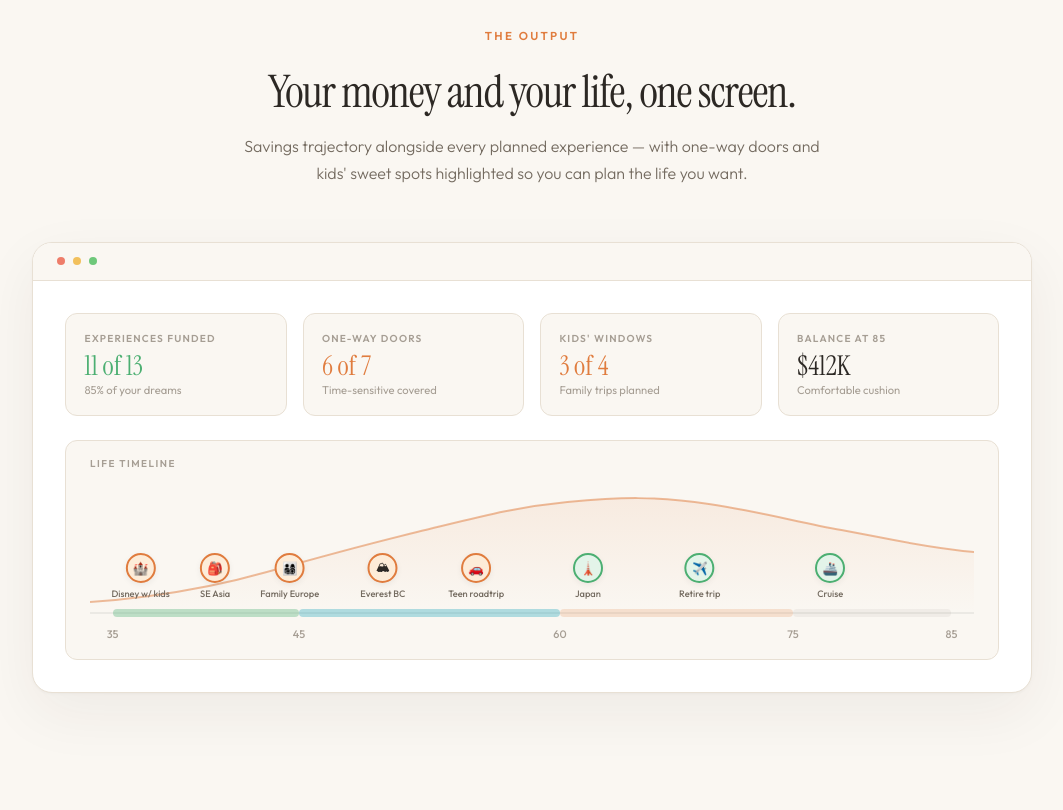
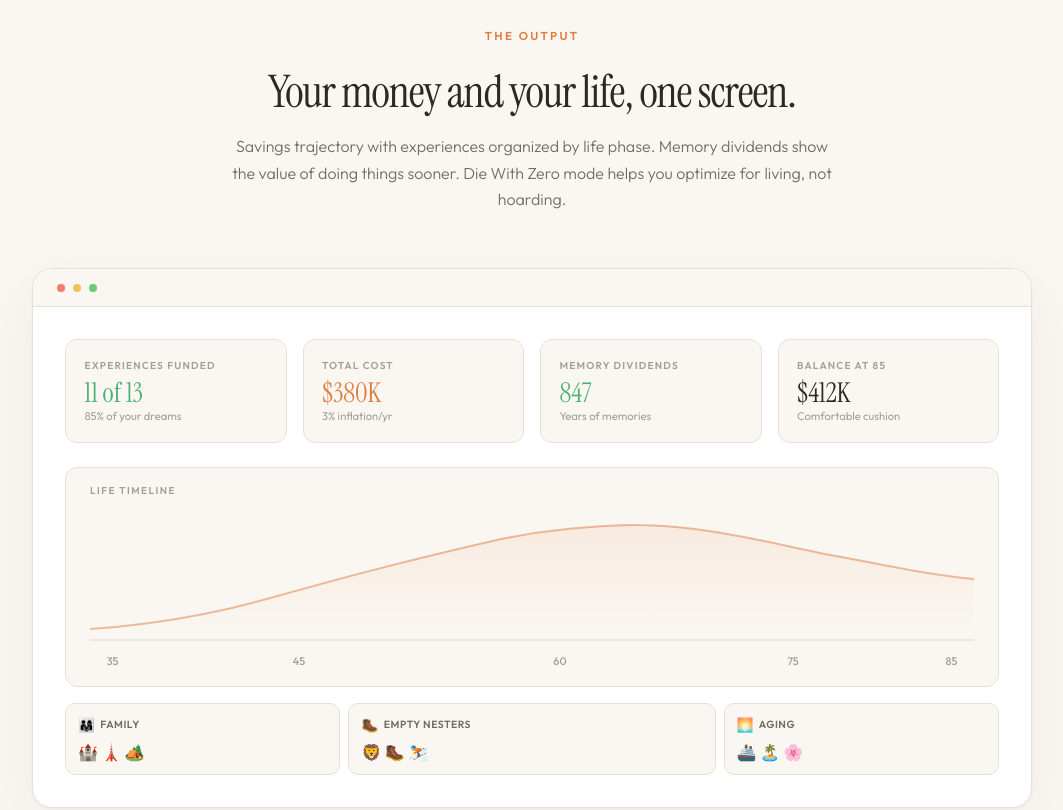
Before and after one commit to twiples/yolocalc, a website: page public/index.html in a window 1280 px wide. Shown: the part 4720-5530 px from the top of the page, without its empty margins (108-1171 px from the left). Drawn offline with Linux system fonts and the light colour scheme.

Commit message:
Update landing page to reflect latest features
The Output section now shows:
- Memory Dividends score card
- Total Cost with inflation
- Experience strip by life phase (Family, Empty Nesters, Aging)
- Removed old individual experience markers

Updated comparison table:
- Life phases row
- Memory dividends row
- Die With Zero mode row
- "Unused money" shows experiences/charity/time

Keeping landing page in sync with actual app features.

Co-Authored-By: Claude Opus 4.5 <noreply@anthropic.com>

```diff
--- a/public/index.html
+++ b/public/index.html
@@ -646,6 +646,12 @@
   .mta-exp-label { font-size: 0.58rem; font-weight: 500; color: var(--text-muted); margin-top: 5px; white-space: nowrap; }
   .mta-curve { position: absolute; bottom: 47px; left: 1.5rem; right: 1.5rem; height: 120px; pointer-events: none; }
 
+  .mock-exp-strip { display: flex; gap: 0.5rem; margin-top: 1rem; }
+  .mock-phase { background: var(--cream); border-radius: 10px; padding: 0.75rem; border: 1px solid var(--warm-border); }
+  .mock-phase-header { font-size: 0.65rem; font-weight: 600; text-transform: uppercase; letter-spacing: 0.05em; color: var(--text-muted); margin-bottom: 0.5rem; display: flex; align-items: center; gap: 0.3rem; }
+  .mock-phase-header span { font-size: 0.85rem; }
+  .mock-phase-icons { font-size: 1rem; display: flex; gap: 0.3rem; }
+
   /* ======================= COMPARISON ======================= */
   .comparison-section { background: var(--white); border-top: 1px solid var(--warm-border); }
   .comparison-lead { max-width: 650px; margin-bottom: 3.5rem; }
@@ -930,7 +936,7 @@
     <div class="preview-header fade-in">
       <div class="label label-sunset">The Output</div>
       <h2 class="heading heading-md">Your money and your life, one screen.</h2>
-      <p>Savings trajectory alongside every planned experience — with one-way doors and kids' sweet spots highlighted so you can plan the life you want.</p>
+      <p>Savings trajectory with experiences organized by life phase. Memory dividends show the value of doing things sooner. Die With Zero mode helps you optimize for living, not hoarding.</p>
     </div>
     <div class="product-mock fade-in">
       <div class="mock-topbar">
@@ -944,14 +950,14 @@
             <div class="msc-sub">85% of your dreams</div>
           </div>
           <div class="mock-score-card">
-            <div class="msc-label">One-Way Doors</div>
-            <div class="msc-value v-sunset">6 of 7</div>
-            <div class="msc-sub">Time-sensitive covered</div>
+            <div class="msc-label">Total Cost</div>
+            <div class="msc-value v-sunset">$380K</div>
+            <div class="msc-sub">3% inflation/yr</div>
           </div>
           <div class="mock-score-card">
-            <div class="msc-label">Kids' Windows</div>
-            <div class="msc-value v-sunset">3 of 4</div>
-            <div class="msc-sub">Family trips planned</div>
+            <div class="msc-label">Memory Dividends</div>
+            <div class="msc-value v-green">847</div>
+            <div class="msc-sub">Years of memories</div>
           </div>
           <div class="mock-score-card">
             <div class="msc-label">Balance at 85</div>
@@ -974,23 +980,25 @@
             </svg>
           </div>
           <div class="mta-track"></div>
-          <div class="mta-zone mtz-peak"></div>
-          <div class="mta-zone mtz-active"></div>
-          <div class="mta-zone mtz-comfort"></div>
-          <div class="mta-zone mtz-home"></div>
-          <div class="mta-exp" style="left: 8%"><div class="mta-exp-dot ow">🏰</div><div class="mta-exp-label">Disney w/ kids</div></div>
-          <div class="mta-exp" style="left: 16%"><div class="mta-exp-dot ow">🎒</div><div class="mta-exp-label">SE Asia</div></div>
-          <div class="mta-exp" style="left: 24%"><div class="mta-exp-dot ow">👨‍👩‍👧‍👦</div><div class="mta-exp-label">Family Europe</div></div>
-          <div class="mta-exp" style="left: 34%"><div class="mta-exp-dot ow">🏔</div><div class="mta-exp-label">Everest BC</div></div>
-          <div class="mta-exp" style="left: 44%"><div class="mta-exp-dot ow">🚗</div><div class="mta-exp-label">Teen roadtrip</div></div>
-          <div class="mta-exp" style="left: 56%"><div class="mta-exp-dot tw">🗼</div><div class="mta-exp-label">Japan</div></div>
-          <div class="mta-exp" style="left: 68%"><div class="mta-exp-dot tw">✈️</div><div class="mta-exp-label">Retire trip</div></div>
-          <div class="mta-exp" style="left: 82%"><div class="mta-exp-dot tw">🚢</div><div class="mta-exp-label">Cruise</div></div>
           <div class="mta-age-marker" style="left: 5%">35</div>
           <div class="mta-age-marker" style="left: 25%">45</div>
           <div class="mta-age-marker" style="left: 53%">60</div>
           <div class="mta-age-marker" style="left: 78%">75</div>
           <div class="mta-age-marker" style="left: 95%">85</div>
+        </div>
+        <div class="mock-exp-strip">
+          <div class="mock-phase" style="width: 30%;">
+            <div class="mock-phase-header"><span>👨‍👩‍👧</span> Family</div>
+            <div class="mock-phase-icons">🏰 🗼 🏕️</div>
+          </div>
+          <div class="mock-phase" style="width: 40%;">
+            <div class="mock-phase-header"><span>🥾</span> Empty Nesters</div>
+            <div class="mock-phase-icons">🦁 🥾 ⛷️</div>
+          </div>
+          <div class="mock-phase" style="width: 30%;">
+            <div class="mock-phase-header"><span>🌅</span> Aging</div>
+            <div class="mock-phase-icons">🚢 🏝️ 🌸</div>
+          </div>
         </div>
       </div>
     </div>
@@ -1008,11 +1016,11 @@
       <thead><tr><th></th><th>Traditional Calculators</th><th>YoloCalc</th></tr></thead>
       <tbody>
         <tr><td>Primary question</td><td class="col-others">"How much do you need?"</td><td class="col-yolo">"What experiences will make your life extraordinary?"</td></tr>
-        <tr><td>Output</td><td class="col-others">A single dollar figure</td><td class="col-yolo">Visual life map with money + experiences</td></tr>
-        <tr><td>Spending model</td><td class="col-others">Identical annual line items</td><td class="col-yolo">One-way doors (time-sensitive) vs. two-way doors (flexible)</td></tr>
-        <tr><td>Kids' ages</td><td class="col-others">Not considered</td><td class="col-yolo">Maps family experience sweet spots by age</td></tr>
-        <tr><td>Physical ability</td><td class="col-others">Never modeled</td><td class="col-yolo">Maps optimal timing for age-dependent experiences</td></tr>
-        <tr><td>Emotional tone</td><td class="col-others">"You're behind. Save more."</td><td class="col-yolo">"Here's the life you can have."</td></tr>
+        <tr><td>Output</td><td class="col-others">A single dollar figure</td><td class="col-yolo">Visual life map with experiences by life phase</td></tr>
+        <tr><td>Life phases</td><td class="col-others">Not considered</td><td class="col-yolo">Family, Empty Nesters, Aging — each with its own trips</td></tr>
+        <tr><td>Memory value</td><td class="col-others">Never modeled</td><td class="col-yolo">Memory dividends: earlier trips = more years of joy</td></tr>
+        <tr><td>Spending philosophy</td><td class="col-others">"Save as much as possible"</td><td class="col-yolo">Die With Zero mode: optimize for living, not hoarding</td></tr>
+        <tr><td>Unused money</td><td class="col-others">Shows as "cushion"</td><td class="col-yolo">Shows as experiences, charity, or time you could've bought back</td></tr>
         <tr><td>Your data</td><td class="col-others">Requires account, may sell data</td><td class="col-yolo">Never leaves your browser</td></tr>
       </tbody>
     </table>
```
